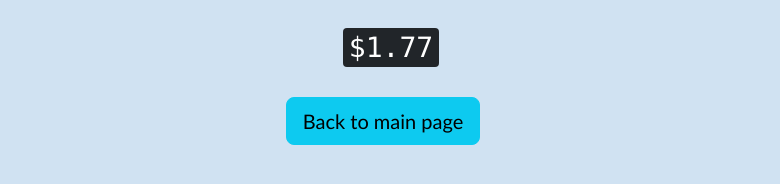
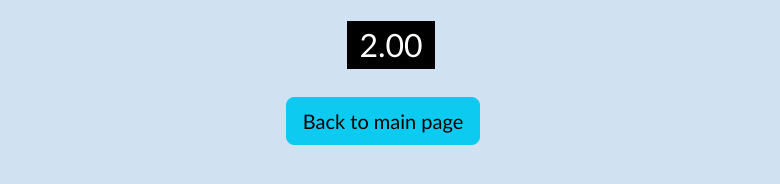
Before and after one commit to BrozasAAP/Q4-SW1, a plain HTML site: page page1.html in a window 1280 px wide. Shown: the part 240-424 px from the top of the page, without its empty margins (249-1029 px from the left). Drawn offline with nearby package versions, Linux system fonts and the light colour scheme.

Commit message:
Update page1.html

```diff
--- a/page1.html
+++ b/page1.html
@@ -21,7 +21,15 @@
             width: 15%;
         }
 
+        #output{
+            background-color: black;
+            width: fit-content;
+            color: #fff;
+        }
     </style>
+    <script>
+        x = (Math.round(100 * 0.018)).toFixed(2);
+    </script>
 </head>
 <body>
     <div class="container-fluid mt-5">
@@ -31,9 +39,9 @@
                 document.write("The equivalent amount of 100 pesos in US Dollar is")
             </script>
         </div>
-        <div class="container mt-4 mb-4">
+        <div class="container mt-4 mb-4" id="output">
             <script>
-                document.write("<kbd>$1.77</kbd>")
+                document.write(x)
             </script>
         </div>
         <div class="container">
```
